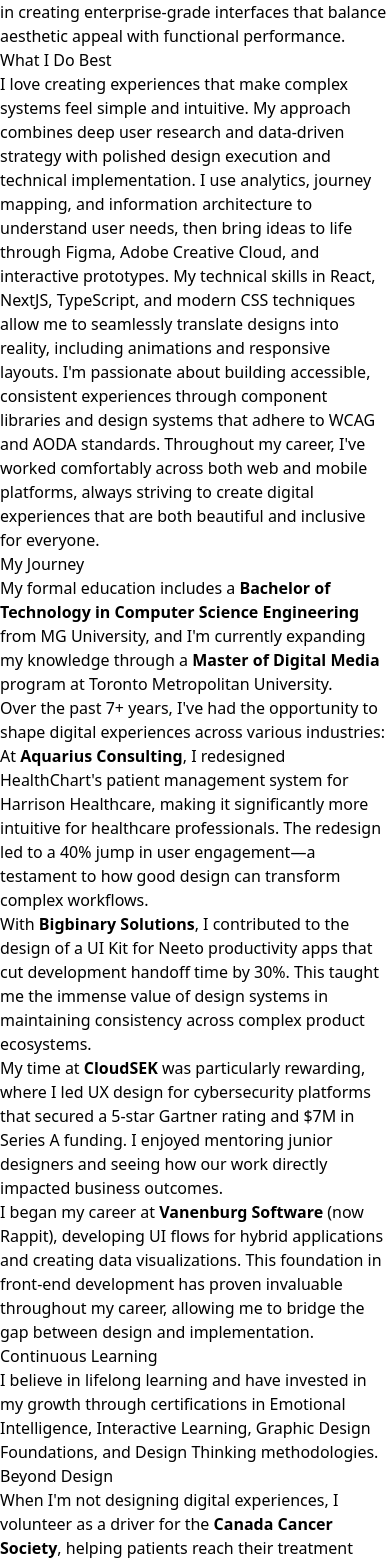
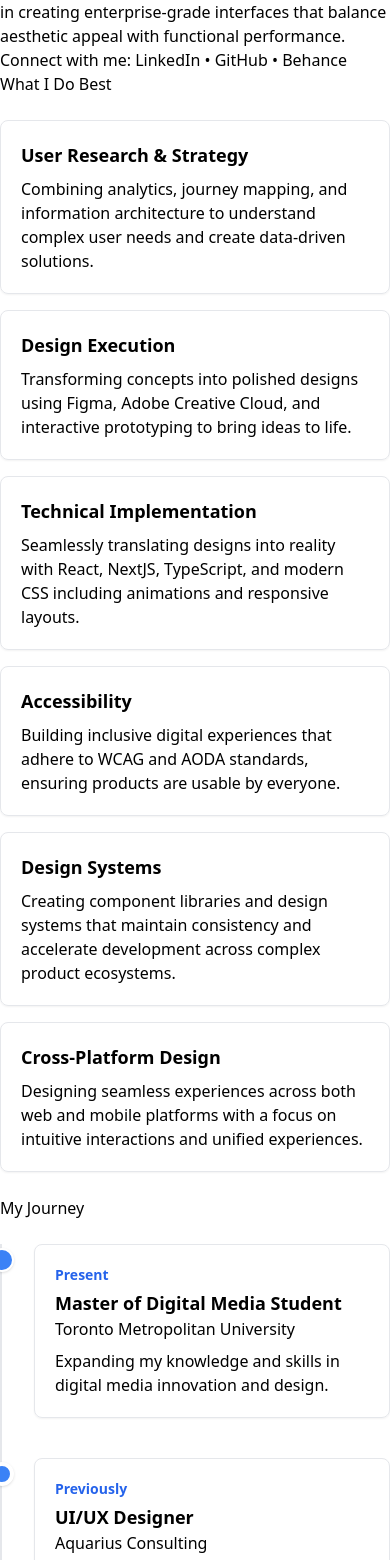
Before and after one commit to johnumarattilbb/johnumarattil-nextra, a Next.js app: page /about in a window 390 px wide. Shown: the part 408-1968 px from the top of the page. Built offline with nearby package versions, Linux system fonts and the light colour scheme.

Commit message:
Refactor theme configuration, remove _app.js, and enhance about and index pages with updated content and structure

```diff
--- a/pages/_app.js
+++ b/pages/_app.mdx
@@ -6,7 +6,6 @@
 import { Analytics } from '@vercel/analytics/react'
 
 export default function MyApp({ Component, pageProps }) {
-
   const router = useRouter();
 
   useEffect(() => {
--- a/pages/_meta.json
+++ b/pages/_meta.json
@@ -1,5 +1,8 @@
 {
-  "index": "Showcase",
+  "index": {
+    "title": "Welcome",
+    "display": "hidden"
+  },
   "about": "About Me",
   "projects": {
     "title": "Recent Projects",
--- a/pages/about.mdx
+++ b/pages/about.mdx
@@ -1,4 +1,4 @@
-# Hello
+# Hey there!
 
 **Toronto, ON | [johnumarattil@gmail.com](mailto:johnumarattil@gmail.com)**
 
@@ -6,33 +6,105 @@
 
 My approach merges **user research and technical execution**, delivering end-to-end solutions from wireframing to production-ready code. I specialize in creating enterprise-grade interfaces that balance aesthetic appeal with functional performance.
 
+Connect with me: [LinkedIn](https://www.linkedin.com/in/johnumarattil) • [GitHub](https://github.com/johnumarattilbb) • [Behance](https://www.behance.net/johnumarattil)
+
+
 ## What I Do Best
 
-I love creating experiences that make complex systems feel simple and intuitive. My approach combines deep user research and data-driven strategy with polished design execution and technical implementation. I use analytics, journey mapping, and information architecture to understand user needs, then bring ideas to life through Figma, Adobe Creative Cloud, and interactive prototypes. My technical skills in React, NextJS, TypeScript, and modern CSS techniques allow me to seamlessly translate designs into reality, including animations and responsive layouts. I'm passionate about building accessible, consistent experiences through component libraries and design systems that adhere to WCAG and AODA standards. Throughout my career, I've worked comfortably across both web and mobile platforms, always striving to create digital experiences that are both beautiful and inclusive for everyone.
+<div className="grid grid-cols-1 md:grid-cols-2 lg:grid-cols-3 gap-4 my-6">
+  <div className="border border-gray-200 dark:border-gray-700 rounded-lg p-5 shadow-sm hover:shadow-md transition-shadow">
+    <h3 className="text-lg font-bold mb-2">User Research & Strategy</h3>
+    <p>Combining analytics, journey mapping, and information architecture to understand complex user needs and create data-driven solutions.</p>
+  </div>
+
+  <div className="border border-gray-200 dark:border-gray-700 rounded-lg p-5 shadow-sm hover:shadow-md transition-shadow">
+    <h3 className="text-lg font-bold mb-2">Design Execution</h3>
+    <p>Transforming concepts into polished designs using Figma, Adobe Creative Cloud, and interactive prototyping to bring ideas to life.</p>
+  </div>
+
+  <div className="border border-gray-200 dark:border-gray-700 rounded-lg p-5 shadow-sm hover:shadow-md transition-shadow">
+    <h3 className="text-lg font-bold mb-2">Technical Implementation</h3>
+    <p>Seamlessly translating designs into reality with React, NextJS, TypeScript, and modern CSS including animations and responsive layouts.</p>
+  </div>
+
+  <div className="border border-gray-200 dark:border-gray-700 rounded-lg p-5 shadow-sm hover:shadow-md transition-shadow">
+    <h3 className="text-lg font-bold mb-2">Accessibility</h3>
+    <p>Building inclusive digital experiences that adhere to WCAG and AODA standards, ensuring products are usable by everyone.</p>
+  </div>
+
+  <div className="border border-gray-200 dark:border-gray-700 rounded-lg p-5 shadow-sm hover:shadow-md transition-shadow">
+    <h3 className="text-lg font-bold mb-2">Design Systems</h3>
+    <p>Creating component libraries and design systems that maintain consistency and accelerate development across complex product ecosystems.</p>
+  </div>
+
+  <div className="border border-gray-200 dark:border-gray-700 rounded-lg p-5 shadow-sm hover:shadow-md transition-shadow">
+    <h3 className="text-lg font-bold mb-2">Cross-Platform Design</h3>
+    <p>Designing seamless experiences across both web and mobile platforms with a focus on intuitive interactions and unified experiences.</p>
+  </div>
+</div>
 
 ## My Journey
 
-My formal education includes a **Bachelor of Technology in Computer Science Engineering** from MG University, and I'm currently expanding my knowledge through a **Master of Digital Media** program at Toronto Metropolitan University.
+<div className="relative border-l-2 border-gray-200 dark:border-gray-700 pl-8 my-6">
+  {/* Current - TMU */}
+  <div className="mb-10 relative">
+    <div className="absolute -left-11 mt-1 h-6 w-6 rounded-full bg-blue-500 dark:bg-blue-600 border-2 border-white dark:border-white shadow"></div>
+    <div className="border border-gray-200 dark:border-gray-700 rounded-lg p-5 shadow-sm hover:shadow-md transition-shadow">
+      <span className="text-sm font-semibold text-blue-600 dark:text-blue-400 block">Present</span>
+      <h3 className="text-lg font-bold mt-1">Master of Digital Media Student</h3>
+      <h4 className="text-base font-medium">Toronto Metropolitan University</h4>
+      <p className="mt-2">Expanding my knowledge and skills in digital media innovation and design.</p>
+    </div>
+  </div>
 
-Over the past 7+ years, I've had the opportunity to shape digital experiences across various industries:
+  {/* Aquarius Consulting */}
+  <div className="mb-10 relative">
+    <div className="absolute -left-11 mt-1 h-6 w-6 rounded-full bg-blue-500 dark:bg-blue-600 border-4 border-white  dark:border-white shadow"></div>
+    <div className="border border-gray-200 dark:border-gray-700 rounded-lg p-5 shadow-sm hover:shadow-md transition-shadow">
+      <span className="text-sm font-semibold text-blue-600 dark:text-blue-400 block">Previously</span>
+      <h3 className="text-lg font-bold mt-1">UI/UX Designer</h3>
+      <h4 className="text-base font-medium">Aquarius Consulting</h4>
+      <p className="mt-2">Redesigned HealthChart's patient management system for Harrison Healthcare, resulting in a 40% increase in user engagement by transforming complex workflows into intuitive interfaces.</p>
+    </div>
+  </div>
 
-At **Aquarius Consulting**, I redesigned HealthChart's patient management system for Harrison Healthcare, making it significantly more intuitive for healthcare professionals. The redesign led to a 40% jump in user engagement—a testament to how good design can transform complex workflows.
+  {/* Bigbinary Solutions */}
+  <div className="mb-10 relative">
+    <div className="absolute -left-11 mt-1 h-6 w-6 rounded-full bg-blue-500 dark:bg-blue-600 border-4 border-white  dark:border-white shadow"></div>
+    <div className="border border-gray-200 dark:border-gray-700 rounded-lg p-5 shadow-sm hover:shadow-md transition-shadow">
+      <span className="text-sm font-semibold text-blue-600 dark:text-blue-400 block">Previously</span>
+      <h3 className="text-lg font-bold mt-1">UI/UX Designer</h3>
+      <h4 className="text-base font-medium">Bigbinary Solutions</h4>
+      <p className="mt-2">Contributed to the design of a UI Kit for Neeto productivity apps that reduced development handoff time by 30%, demonstrating the value of design systems in maintaining consistency across complex product ecosystems.</p>
+    </div>
+  </div>
 
-With **Bigbinary Solutions**, I contributed to the design of a UI Kit for Neeto productivity apps that cut development handoff time by 30%. This taught me the immense value of design systems in maintaining consistency across complex product ecosystems.
+  {/* CloudSEK */}
+  <div className="mb-10 relative">
+    <div className="absolute -left-11 mt-1 h-6 w-6 rounded-full bg-blue-500 dark:bg-blue-600 border-4 border-white  dark:border-white shadow"></div>
+    <div className="border border-gray-200 dark:border-gray-700 rounded-lg p-5 shadow-sm hover:shadow-md transition-shadow">
+      <span className="text-sm font-semibold text-blue-600 dark:text-blue-400 block">Previously</span>
+      <h3 className="text-lg font-bold mt-1">Lead UX Designer</h3>
+      <h4 className="text-base font-medium">CloudSEK</h4>
+      <p className="mt-2">Led UX design for cybersecurity platforms that secured a 5-star Gartner rating and $7M in Series A funding. Mentored junior designers and directly impacted business outcomes through design excellence.</p>
+    </div>
+  </div>
 
-My time at **CloudSEK** was particularly rewarding, where I led UX design for cybersecurity platforms that secured a 5-star Gartner rating and $7M in Series A funding. I enjoyed mentoring junior designers and seeing how our work directly impacted business outcomes.
-
-I began my career at **Vanenburg Software** (now Rappit), developing UI flows for hybrid applications and creating data visualizations. This foundation in front-end development has proven invaluable throughout my career, allowing me to bridge the gap between design and implementation.
-
-## Continuous Learning
-
-I believe in lifelong learning and have invested in my growth through certifications in Emotional Intelligence, Interactive Learning, Graphic Design Foundations, and Design Thinking methodologies.
+  {/* Vanenburg Software */}
+  <div className="relative">
+    <div className="absolute -left-11 mt-1 h-6 w-6 rounded-full bg-blue-500 dark:bg-blue-600 border-4 border-white  dark:border-white shadow"></div>
+    <div className="border border-gray-200 dark:border-gray-700 rounded-lg p-5 shadow-sm hover:shadow-md transition-shadow">
+      <span className="text-sm font-semibold text-blue-600 dark:text-blue-400 block">Career Start</span>
+      <h3 className="text-lg font-bold mt-1">UI Developer</h3>
+      <h4 className="text-base font-medium">Vanenburg Software (now Rappit)</h4>
+      <p className="mt-2">Developed UI flows for hybrid applications and created data visualizations, building a foundation in front-end development that has proven invaluable throughout my career.</p>
+    </div>
+  </div>
+</div>
 
 ## Beyond Design
 
 When I'm not designing digital experiences, I volunteer as a driver for the **Canada Cancer Society**, helping patients reach their treatment centers around Toronto. This work has deepened my understanding of empathy and reinforced the importance of human-centered design in everything I create.
-
-Connect with me: [LinkedIn](https://www.linkedin.com/in/johnumarattil) • [GitHub](https://github.com/johnumarattilbb) • [Behance](https://www.behance.net/johnumarattil)
 
 ### Featured Projects
 import { Bleed } from 'nextra-theme-docs'
--- a/pages/index.mdx
+++ b/pages/index.mdx
@@ -1,50 +1,9 @@
-# Hello
+# Hey there!
 
 **Toronto, ON | [johnumarattil@gmail.com](mailto:johnumarattil@gmail.com)**
 
-I'm Johnu Marattil, a UI/UX Engineer based out of Toronto, ON. Currently pursuing a **Master of Digital Media** at Toronto Metropolitan University. I have **7 years of experience** in enterprise-scale web and mobile applications design and development. I design **intuitive solutions** that transform complex user journeys into seamless experiences. With expertise in delivering end to end designs for XVigil, BeVigil, Neeto Products, Maqqie, and HealthChart, I combine design thinking methodology with technical implementation to create products that solve real business problems.
-
-My approach merges **user research and technical execution**, delivering end-to-end solutions from wireframing to production-ready code. I specialize in creating enterprise-grade interfaces that balance aesthetic appeal with functional performance.
+I'm Johnu Marattil, a UI/UX Engineer based out of Toronto, ON. Currently pursuing a **Master of Digital Media** at Toronto Metropolitan University. I have **7 years of experience** in enterprise-scale web and mobile applications design and development. I design **intuitive solutions** that transform complex user journeys into seamless experiences.
 
 [Learn more about my experience →](/about)
 
 Connect with me: [LinkedIn](https://www.linkedin.com/in/johnumarattil) • [GitHub](https://github.com/johnumarattilbb) • [Behance](https://www.behance.net/johnumarattil)
-
-
-### Featured Projects
-import { Bleed } from 'nextra-theme-docs'
-import BleedingBanner from './components/BleedingBanner';
-
-<div className="flex flex-col gap-4 mt-5">
-  <BleedingBanner src="https://onedrive.live.com/embed?resid=1656BB0C87C6BA8%21256912&authkey=%21ANBSWRdo-8z2KzY&width=1863&height=1152" alt="Coins - Enterprise Payment Solution" navigateTo="/projects/coins" />
-  <BleedingBanner src="https://onedrive.live.com/embed?resid=1656BB0C87C6BA8%21254170&authkey=%21ADIESsh0BA0QDKk&width=1600&height=398" alt="BeVigil - Mobile Security Platform" navigateTo="/projects/bevigil" />
-  <BleedingBanner src="https://onedrive.live.com/embed?resid=1656BB0C87C6BA8%21254171&authkey=%21ANUrQEJQRLbdAJA&width=1600&height=398" alt="XVigil - Enterprise Cybersecurity Dashboard" navigateTo="/projects/xvigil" />
-  <BleedingBanner src="https://onedrive.live.com/embed?resid=1656BB0C87C6BA8%21256886&authkey=%21APYoRFnj-lc8QN8&width=1600&height=539" alt="Maqqie - Enterprise Workforce Management" navigateTo="/projects/maqqie" />
-</div>
-
-### Brand & Identity Design
-<Bleed>
-<div style={{ display: 'flex', gap: 16, flexDirection: 'row', marginTop: '16px' }}>
-    <div style={{ width: '33%', height: '0', paddingTop: '33%', position: 'relative' }}>
-        <img
-            src="https://onedrive.live.com/embed?resid=1656BB0C87C6BA8%21254173&authkey=%21AHXWxG8q6XuwUjk&width=450&height=450"
-            style={{ position: 'absolute', top: 0, left: 0, width: '100%', height: '100%', objectFit: 'contain' }}
-            alt="CloudSEK Logo Design"
-        />
-    </div>
-    <div style={{ width: '33%', height: '0', paddingTop: '33%', position: 'relative' }}>
-        <img
-            src="https://onedrive.live.com/embed?resid=1656BB0C87C6BA8%21254174&authkey=%21APvFAtaAL4KI_Bc&width=407&height=395"
-            style={{ position: 'absolute', top: 0, left: 0, width: '100%', height: '100%', objectFit: 'contain' }}
-            alt="BeVigil Logo Design"
-        />
-    </div>
-    <div style={{ width: '33%', height: '0', paddingTop: '33%', position: 'relative' }}>
-        <img
-            src="https://onedrive.live.com/embed?resid=1656BB0C87C6BA8%21254175&authkey=%21AOerveYkoCd-mS8&width=901&height=887"
-            style={{ position: 'absolute', top: 0, left: 0, width: '100%', height: '100%', objectFit: 'contain' }}
-            alt="XVigil Logo Design"
-        />
-    </div>
-</div>
-</Bleed>
--- a/theme.config.jsx
+++ b/theme.config.jsx
@@ -27,4 +27,10 @@
             <meta name="og:title" content="Your Project Name" />
         </>
     ),
+    search: {
+        placeholder: 'Search'
+    },
+    sidebar: {
+        defaultMenuCollapseLevel: 1
+    },
 }
```
